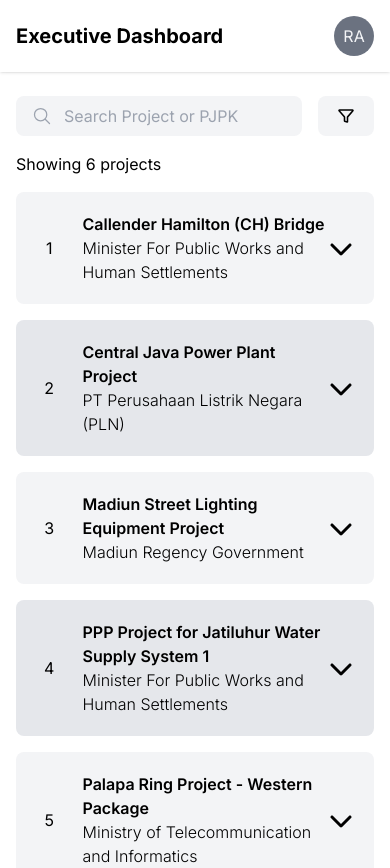
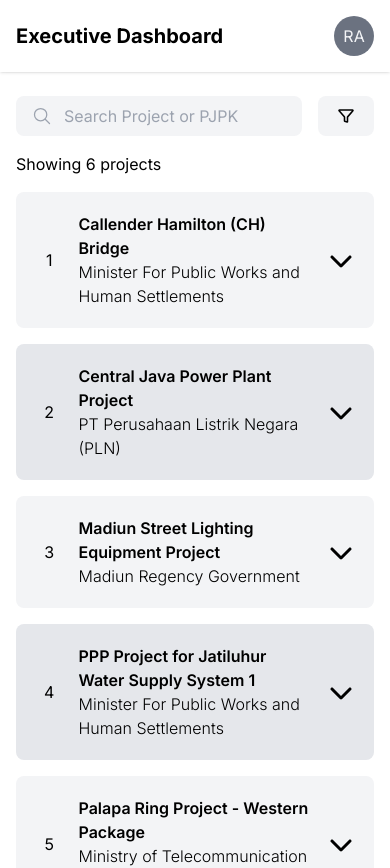
Before and after one commit to Rafyakbar02/project-database, a Next.js app: page /details in a window 390 px wide. Shown: the top 868 px of the page. Built offline with nearby package versions, Linux system fonts and the light colour scheme.

Commit message:
Fixed accordion spacing

```diff
--- a/components/Accordion.jsx
+++ b/components/Accordion.jsx
@@ -42,7 +42,7 @@
                 <div className={"col-span-1 flex justify-center items-center"}>
                     {i}
                 </div>
-                <div className={"col-span-10 ps-5 md:ps-0"}>
+                <div className={"col-span-10 ps-4 pe-4 md:ps-0"}>
                     <p className="font-semibold">{title}</p>
                     <p className="font-light">{division}</p>
                 </div>
```
